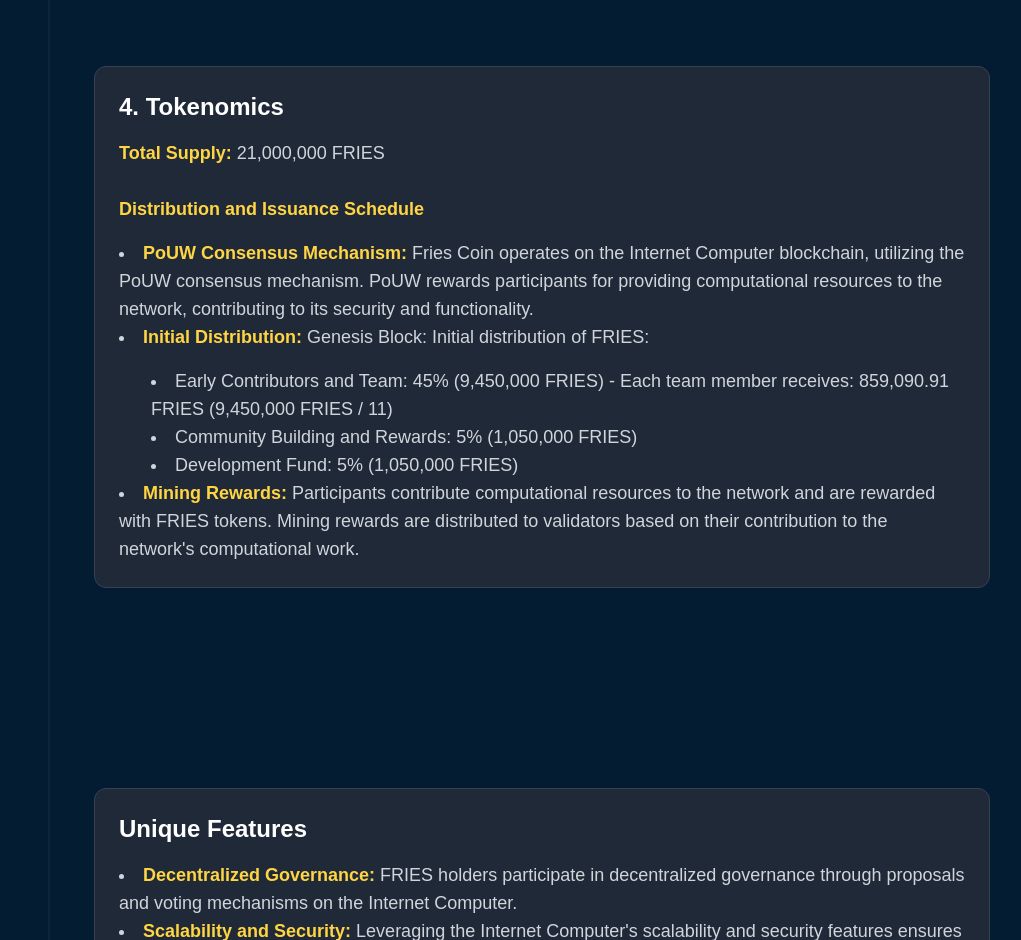
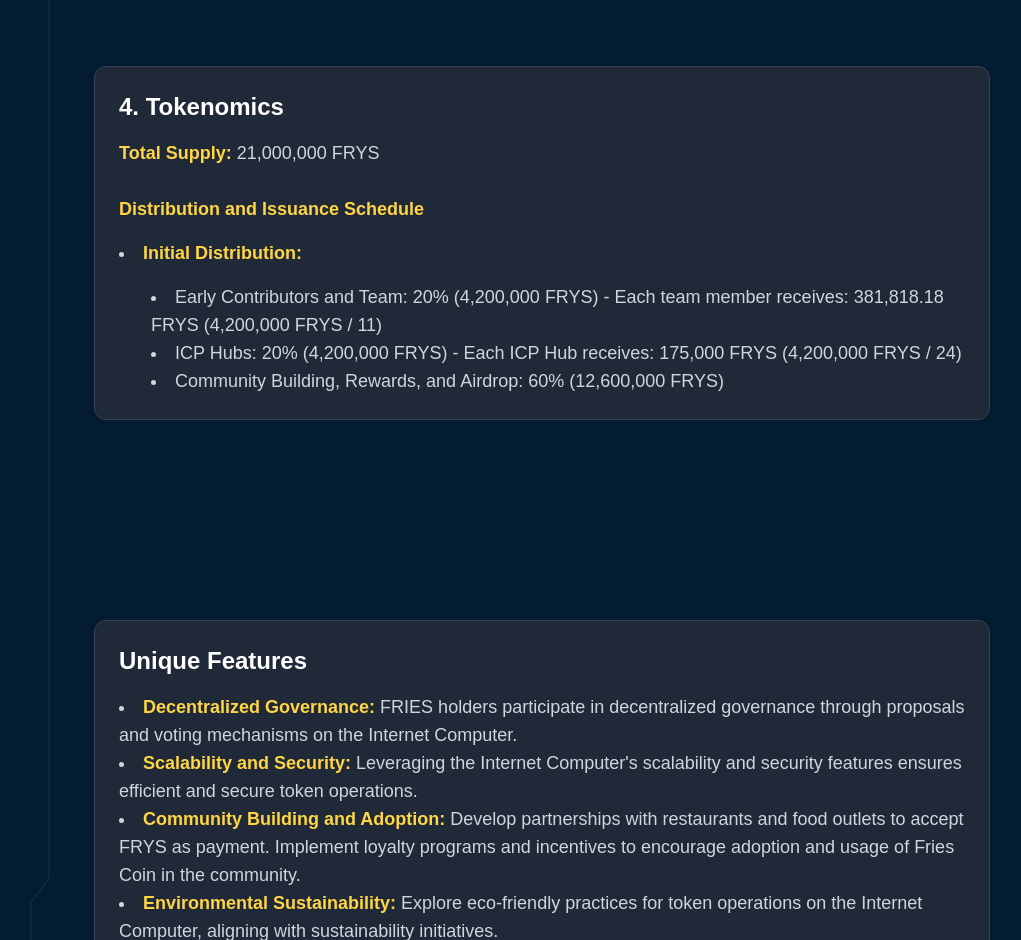
Before and after one commit to FRIES-COIN/FRIES-COIN, a React (Vite) app in the folder src/FRIES-COIN-frontend/: page /whitepaper in a window 1280 px wide. Shown: the part 1860-2800 px from the top of the page, without its empty margins (98-1119 px from the left). Built offline with nearby package versions, Linux system fonts and the light colour scheme; a web font is replaced by a local one.

Commit message:
chore: Update Fries Coin name to FRYS in Whitepaper component

```diff
--- a/src/FRIES-COIN-frontend/src/components/Whitepaper.tsx
+++ b/src/FRIES-COIN-frontend/src/components/Whitepaper.tsx
@@ -33,7 +33,7 @@
               translateZ={60}
               className="text-lg text-gray-300 font-rem"
             >
-              Fries Coin (FRIES) is a revolutionary meme coin with a utility
+              Fries Coin (FRYS) is a revolutionary meme coin with a utility
               twist, designed for all fries lovers around the world. Built on
               the{" "}
               <span className="text-[#ffd543] font-bold">
@@ -41,7 +41,7 @@
               </span>
               , Fries Coin aims to become the go-to currency for purchasing
               fries and related products at restaurants and food outlets
-              globally. Additionally, FRIES serves as a{" "}
+              globally. Additionally, FRYS serves as a{" "}
               <span className="text-[#ffd543] font-bold">governance token</span>
               , allowing its holders to vote on proposals and changes, ensuring
               the community has a say in its future development.
@@ -164,7 +164,7 @@
               className="text-lg text-gray-300 font-rem"
             >
               <strong className="text-[#ffd543] font-rem">Total Supply:</strong>{" "}
-              21,000,000 FRIES
+              21,000,000 FRYS
               <br />
               <br />
               <strong className="text-[#ffd543] font-rem">
@@ -173,37 +173,22 @@
               <br />
               <ul className="list-disc list-inside mt-4 font-rem">
                 <li>
-                  <strong className="text-[#ffd543]">
-                    PoUW Consensus Mechanism:
-                  </strong>{" "}
-                  Fries Coin operates on the Internet Computer blockchain,
-                  utilizing the PoUW consensus mechanism. PoUW rewards
-                  participants for providing computational resources to the
-                  network, contributing to its security and functionality.
-                </li>
-                <li>
-                  <strong className="text-[#ffd543]">
+                  <strong className="text-[#ffd543] font-rem">
                     Initial Distribution:
-                  </strong>{" "}
-                  Genesis Block: Initial distribution of FRIES:
+                  </strong>
                   <ul className="list-disc list-inside mt-4 ml-8">
                     <li>
-                      Early Contributors and Team: 45% (9,450,000 FRIES) - Each
-                      team member receives: 859,090.91 FRIES (9,450,000 FRIES /
-                      11)
+                      Early Contributors and Team: 20% (4,200,000 FRYS) - Each
+                      team member receives: 381,818.18 FRYS (4,200,000 FRYS / 11)
                     </li>
                     <li>
-                      Community Building and Rewards: 5% (1,050,000 FRIES)
+                      ICP Hubs: 20% (4,200,000 FRYS) - Each ICP Hub receives:
+                      175,000 FRYS (4,200,000 FRYS / 24)
                     </li>
-                    <li>Development Fund: 5% (1,050,000 FRIES)</li>
+                    <li>
+                      Community Building, Rewards, and Airdrop: 60% (12,600,000 FRYS)
+                    </li>
                   </ul>
-                </li>
-                <li>
-                  <strong className="text-[#ffd543]">Mining Rewards:</strong>{" "}
-                  Participants contribute computational resources to the network
-                  and are rewarded with FRIES tokens. Mining rewards are
-                  distributed to validators based on their contribution to the
-                  network's computational work.
                 </li>
               </ul>
             </CardItem>
@@ -242,7 +227,7 @@
                     Community Building and Adoption:
                   </strong>{" "}
                   Develop partnerships with restaurants and food outlets to
-                  accept FRIES as payment. Implement loyalty programs and
+                  accept FRYS as payment. Implement loyalty programs and
                   incentives to encourage adoption and usage of Fries Coin in
                   the community.
                 </li>
```
